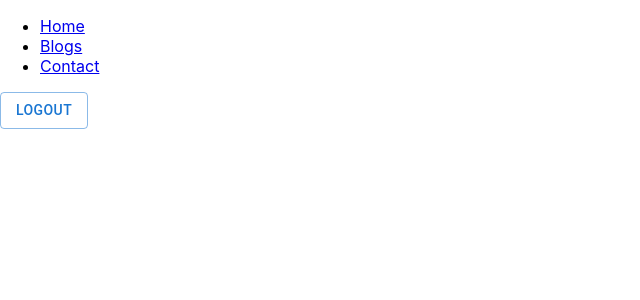
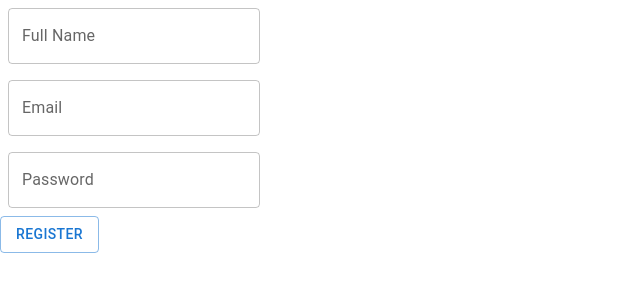
Before and after one commit to mariaLeoveanu/pweb-ecomm-frontend, a React (Create React App) app: page /register in a window 1280 px wide. Shown: the top 300 px of the page, without its empty margins (0-640 px from the left). Built offline with nearby package versions, Linux system fonts and the light colour scheme.

Commit message:
setup register

```diff
--- a/src/App.js
+++ b/src/App.js
@@ -8,28 +8,21 @@ import Login from './Login';
 import { useSelector, useDispatch } from "react-redux"
 import { bindActionCreators } from "redux"
 import { actionCreators } from "./state/index"
+import Register from './pages/Register';
 
 
 export default function App() {
-
-
-  const account = useSelector((state) => state.account);
-  const dispatch = useDispatch();
-  const { depositMoney, withdrawMoney } = bindActionCreators(actionCreators, dispatch)
-  console.log(account)
-
 
   return (
 
     <BrowserRouter>
       <Routes>
-        <Route path='login' element = {<Login />} />
-        <Route path="/" element={<Layout />}>
-          <Route index element={<Home />} />
-          <Route path="blogs" element={<Blogs />} />
-          <Route path="*" element={<NoPage />} />
-
-        </Route>
+        <Route path='/login' element = {<Login />} />
+        <Route path="/" element={ <Layout />}/>
+        <Route path="/home" element={<Home />} />
+        <Route path="/blogs" element={<Blogs />} />
+        <Route path="*" element={<NoPage />} />
+        <Route path="/register" element={<Register />} />
       </Routes>
     </BrowserRouter>
   );
--- a/src/pages/Blogs.js
+++ b/src/pages/Blogs.js
@@ -14,31 +14,8 @@ import Box from '@mui/material/Box';
 import LinearProgress from '@mui/material/LinearProgress';
 
 const Blogs = () => {
-
-    const objects = [
-        {
-            title: "Leo",
-            value: "Cea mai super"
-        },
-        {
-            title: "Victor",
-            value: "E mai naspa"
-        }
-    ]
-
-    const account = useSelector((state) => state.account);
-    const dispatch = useDispatch();
-    const { depositMoney, withdrawMoney } = bindActionCreators(actionCreators, dispatch)
-    console.log(account)
-    const [counter, setCounter] = React.useState({
-        number: 0,
-        text: ""
-    });
     const [response, setResponse] = React.useState({});
-
-    function sleep(ms) {
-        return new Promise(resolve => setTimeout(resolve, ms));
-    }
+    const store = useSelector((state) => state);
 
     React.useEffect(() => {
         // GET request using fetch inside useEffect React hook
@@ -62,15 +39,15 @@ const Blogs = () => {
         <div>
             {console.log(response)}
             <h1>Blog Articles</h1>
-            {account}
+            {/* {account} */}
             <br></br>
-            <button onClick={() => depositMoney(1000)}> Deposit </button>
-            <button onClick={() => withdrawMoney(1000)}> withdraw </button>
+            {/* <button onClick={() => depositMoney(1000)}> Deposit </button>
+            <button onClick={() => withdrawMoney(1000)}> withdraw </button> */}
             <br></br>
-            {counter.number}
+            {/* {counter.number} */}
             {/* <input onChange={event => setTitle(event.target.value)} /> */}
 
-            <input onChange={event => setCounter((prev) => ({
+            {/* <input onChange={event => setCounter((prev) => ({
                 ...prev, text: event.target.value
             }))} />
             {counter.text}
@@ -79,7 +56,7 @@ const Blogs = () => {
             }))}> Counter increment </button>
             <button onClick={() => setCounter(prevCounter => ({
                 ...prevCounter, number: prevCounter.number - parseInt(counter.text)
-            }))}> Counter decrement </button>
+            }))}> Counter decrement </button> */}
             <List sx={{ width: '100%', bgcolor: 'background.paper' }}>
 
                 {response.length >= 1 ? response.map((item, index) => {
@@ -115,6 +92,7 @@ const Blogs = () => {
                     </Box>
                 }
             </List>
+            {console.log(store)}
         </div>
     );
 };
--- /dev/null
+++ b/src/pages/Register.js
@@ -0,0 +1,84 @@
+import Box from '@mui/material/Box';
+import { useSelector, useDispatch } from "react-redux"
+import { bindActionCreators } from "redux"
+import TextField from '@mui/material/TextField';
+import React, { useEffect, useState } from "react";
+import { OutlinedInput, Button } from "@mui/material";
+import { actionCreators } from '../state';
+import { useNavigate } from "react-router-dom";
+
+function Register() {
+    const store = useSelector((state) => state);
+    const [email, setEmail] = useState("")
+    const [password, setPassword] = useState("")
+    let navigate = useNavigate();
+    const [name, setName] = useState("")
+    const dispatch = useDispatch();
+    const {setCurrentUser} = bindActionCreators(actionCreators, dispatch)
+
+    function sendRegisterRequest(){
+        let status = 0;
+        const requestOptions = {
+            method: 'POST',
+            headers: {'Content-Type': 'application/json'},
+            body: JSON.stringify({
+                name: name,
+                email: email,
+                password: password
+            })
+        };
+        fetch('http://127.0.0.1:8000/auth/register/', requestOptions)
+            .then(response => {
+                if(response.ok){
+                    status = 1;
+                    navigate("../blogs");
+                }
+                return response.json();
+            })
+            .then(data => setCurrentUser(data));
+
+
+
+    }
+    return (
+        <div>
+            <Box
+                component="form"
+                sx={{
+                    '& > :not(style)': { m: 1, width: '25ch' },
+                }}
+                noValidate
+                autoComplete="off"
+            >
+                <TextField onChange={(e) => { setName(e.target.value); console.log(name) }} id="outlined-basic" label="Full Name" variant="outlined" />
+            </Box>
+            <Box
+                component="form"
+                sx={{
+                    '& > :not(style)': { m: 1, width: '25ch' },
+                }}
+                noValidate
+                autoComplete="off"
+            >
+                <TextField onChange={(e) => { setEmail(e.target.value); console.log(email) }} id="outlined-basic" label="Email" variant="outlined" />
+            </Box>
+            <Box
+                component="form"
+                sx={{
+                    '& > :not(style)': { m: 1, width: '25ch' },
+                }}
+                noValidate
+                autoComplete="off"
+            >
+                <TextField onChange={(e) => { setPassword(e.target.value); console.log(password) }} id="outlined-basic" label="Password" variant="outlined" />
+            </Box>
+            <Button
+                variant="outlined"
+                onClick={() => sendRegisterRequest()}>
+                Register
+            </Button>
+        </div>
+    )
+}
+
+export default Register;
--- a/src/state/action-creators/index.js
+++ b/src/state/action-creators/index.js
@@ -15,3 +15,12 @@ export const withdrawMoney = (amount) => {
         })
     }
 }
+
+export const setCurrentUser = (user) => {
+    return (dispatch) => {
+        dispatch({
+            type: "setUser",
+            payload: user
+        })
+    }
+}
--- a/src/state/reducers/accountReducer.js
+++ b/src/state/reducers/accountReducer.js
@@ -1,9 +1,10 @@
-const reducer = (state = 0, action) => {
+const reducer = (state={}, action) => {
     switch(action.type) {
-        case "deposit":
-            return state + action.payload;
-        case "withdraw":
-            return state - action.payload;
+        case "setUser":
+            return {
+                ...state,
+                user: action.payload
+            }
         default:
             return state;
     }
--- a/src/state/reducers/index.js
+++ b/src/state/reducers/index.js
@@ -1,8 +1,8 @@
 import { combineReducers } from "redux"
-import accountReducer from "./accountReducer";
+import reducer from "./accountReducer";
 
 const reducers = combineReducers({
-    account: accountReducer,
+    account: reducer,
 });
 
 export default reducers;
```
